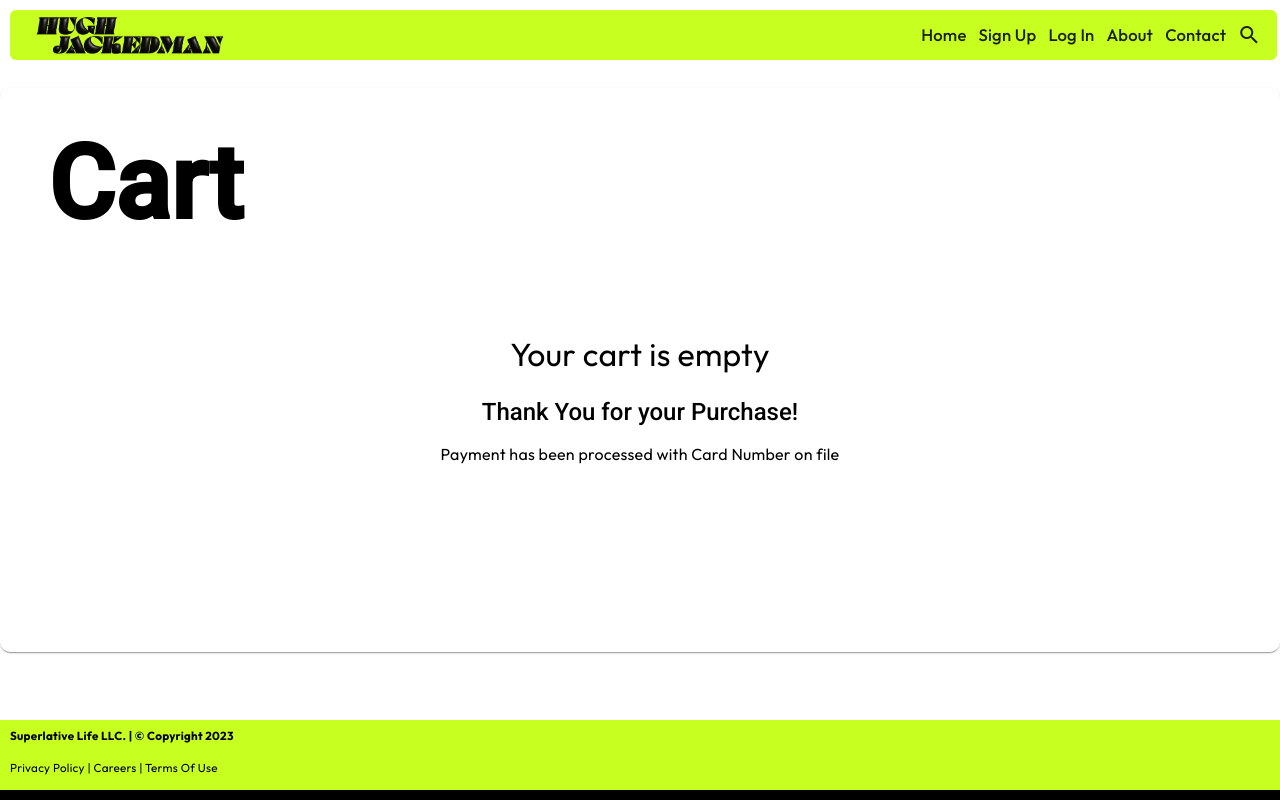
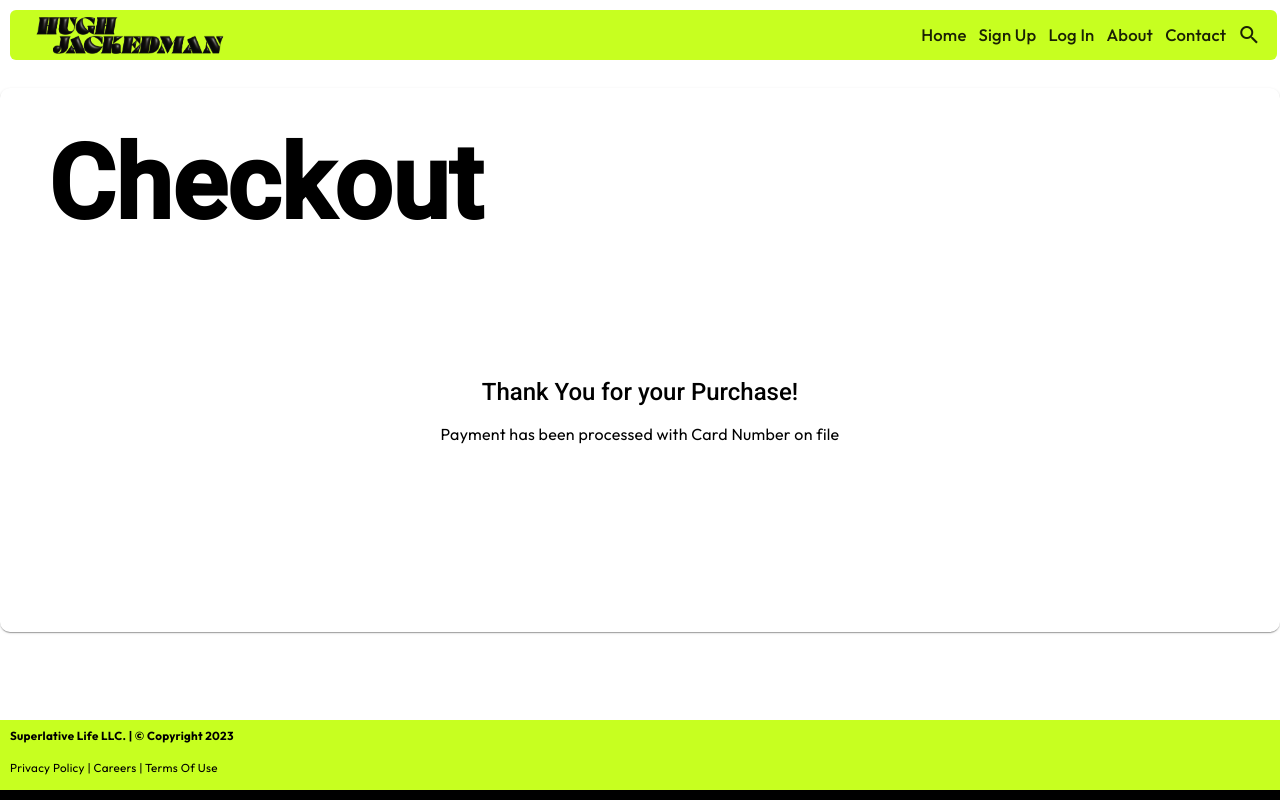
Before and after one commit to goodonone/celebrity-health-fitness-video-subscription, an Angular app in the folder finalProject/: page /cart in a window 1280 px wide. Built offline with nearby package versions, Linux system fonts and the light colour scheme.

Commit message:
fixed front end and improved cart checkout

```diff
--- a/finalProject/src/app/components/cart/cart.component.html
+++ b/finalProject/src/app/components/cart/cart.component.html
@@ -1,7 +1,9 @@
 <div class="pageContainer">
 
     <mat-card class="cartContainer">
-        <h1 class="pageName">Cart</h1>
+        <h1  *ngIf="cartItem()"class="pageName">Cart</h1>
+        <h1 *ngIf="!cartItem() " class="pageName">Checkout</h1>
+
         <mat-card-content class="cardFlex">
             <mat-card class="cards" *ngFor="let cartItem of cart.items">
             <mat-card class="productImage" [ngStyle]="{'background-image': 'url(' + cartItem.product.productUrl + ')', 'background-size': 'cover', 'background-position': 'center center', 'background-repeat': 'no-repeat'}">
@@ -38,13 +40,13 @@
 
                 </div>
                 <div class="buttonContainer" *ngIf="cart.totalCount !== 0">
-                    <button mat-button class="buttonCheckOut" (click)="emptyCart()">Proceed to Checkout</button>
+                    <button mat-button class="buttonCheckOut" (click)="checkoutCart()">Proceed to Checkout</button>
                 </div>
 
             <!-- </div> -->
         <div class="emptyMessageContainer" *ngIf="cart.totalCount === 0">
-            <p class="emptyMessage">Your cart is empty</p>
-            <div class="thankYouMessage">
+            <p *ngIf="cartItem()"class="emptyMessage">Your cart is empty</p>
+            <div *ngIf="!cartItem()" class="thankYouMessage">
                 <h1 class="thankYou">Thank You for your Purchase!</h1>
                 <p class="payment">Payment has been processed with Card Number on file</p>
             </div>
--- a/finalProject/src/app/components/cart/cart.component.ts
+++ b/finalProject/src/app/components/cart/cart.component.ts
@@ -48,4 +48,9 @@ export class CartComponent implements OnInit{
     this.cartService.clearCart();
     localStorage.removeItem("cart");
   }
+
+  cartItem(): boolean {
+    const cartItem = localStorage.getItem("cart");
+    return !!cartItem
+  }
 }
--- a/finalProject/src/app/components/product/product.component.html
+++ b/finalProject/src/app/components/product/product.component.html
@@ -9,7 +9,7 @@
             <p class="price">${{currentProduct.productPrice}}</p>
             <div class="productDescriptionContainer">
             <p class="descriptionTitle"> Product Description: <br><br> </p>
-            <p class="productDescriptionLorem">Lorem ipsum dolor sit amet, consectetur adipiscing elit, sed do eiusmod tempor incididunt ut labore et dolore magna aliqua. Ut enim ad minim veniam, quis nostrud exercitation ullamco laboris nisi ut aliquip ex ea commodo consequat. Duis aute irure dolor in reprehenderit in voluptate velit esse cillum dolore eu fugiat nulla pariatur. Excepteur sint occaecat cupidatat non proident, sunt in culpa qui officia deserunt mollit anim id est laborum.</p>
+            <p class="productDescriptionLorem">{{currentProduct.productDescription}}</p>
            </div>
            <div class="buttonContainer">
             <button mat-button class="backButton" style="color:white" routerLink="/store">Back To Store</button>
--- a/finalProject/src/app/components/product/product.component.ts
+++ b/finalProject/src/app/components/product/product.component.ts
@@ -25,4 +25,6 @@ export class ProductComponent implements OnInit{
   addToCart(selectedProduct: Product) {
     this.cartService.addToCart(this.currentProduct)
   }
+
+
 }
--- a/finalProject/src/app/services/product.service.ts
+++ b/finalProject/src/app/services/product.service.ts
@@ -112,7 +112,7 @@ export class ProductService {
     let reqHeaders = {
       Authorization: `Bearer ${localStorage.getItem(this.tokenKey)}`
     }
-    return this.http.get<Product>(`${this.baseURL} /  ${productId}`, {headers: reqHeaders});
+    return this.http.get<Product>(`${this.baseURL}/${productId}`, {headers: reqHeaders});
     // const id = parseInt(productId)
     // const product = this.sampleProducts.find(p => p.productId === id)
 
```
